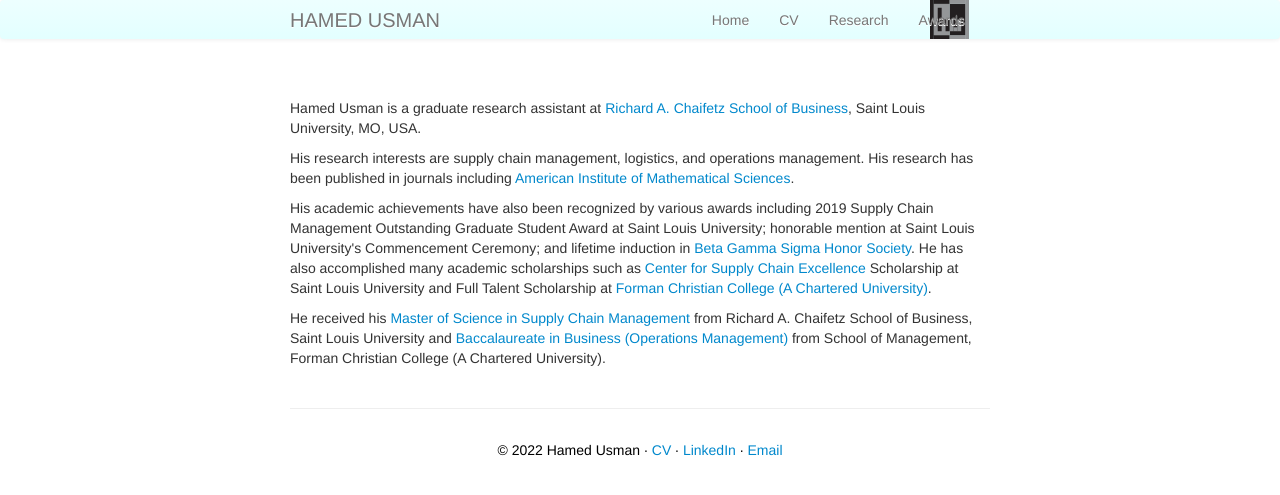
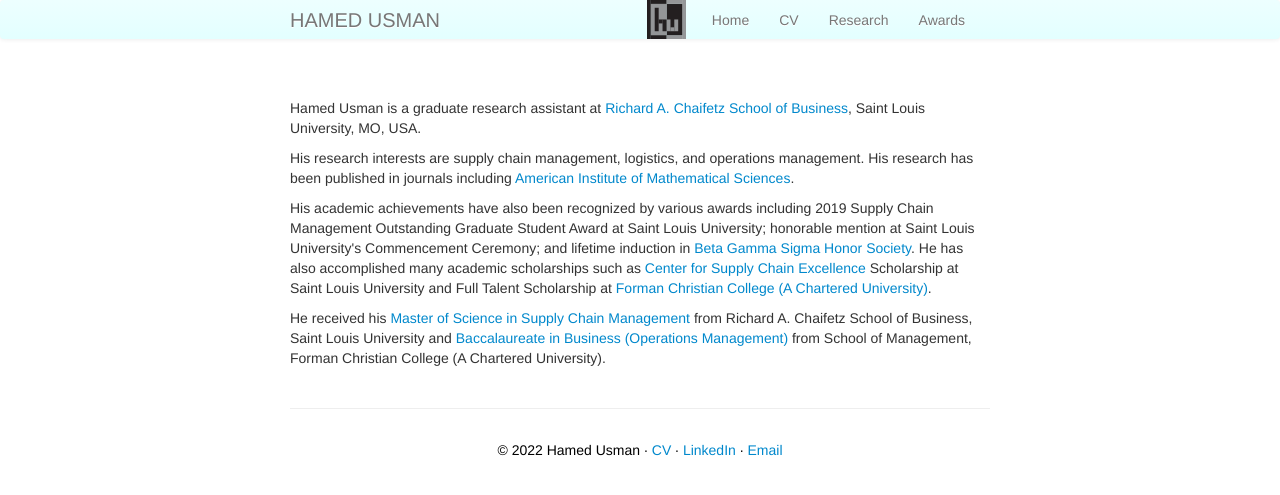
Before and after one commit to hamedusman/hamedusman.github.io, a Jekyll site: the page built from index.md, in a window 1280 px wide. Shown: the top 495 px of the page. Built offline with Jekyll 4.4.1, drawn with Linux system fonts in a browser that asks for light colours.

Commit message:
Update default.html

```diff
--- a/_includes/themes/twitter/default.html
+++ b/_includes/themes/twitter/default.html
@@ -35,11 +35,11 @@
         <div class="container-narrow">
           <a class="brand" href="{{ HOME_PATH }}">{{ site.title }}</a>
           <ul class="nav">
+            <li><div id="hu"><img src="../assets/hu.svg"/></div></li>
             <li><a href="http://hamedusman.github.io"><p class="hover-underline-animation">Home</p></a></li>
             <li><a href="{{ BASE_PATH }}/assets/CV.pdf" rel="noopener noreferrer" target="_blank"><p class="hover-underline-animation">CV</p></a></li>
             <li><a href="/pages/research.html"><p class="hover-underline-animation">Research</p></a></li>
             <li><a href="/pages/awards.html"><p class="hover-underline-animation">Awards</p></a></li>
-            <li><div id="hu"><img src="../assets/hu.svg"/></div></li>
           </ul>
         </div>
       </div>
```
